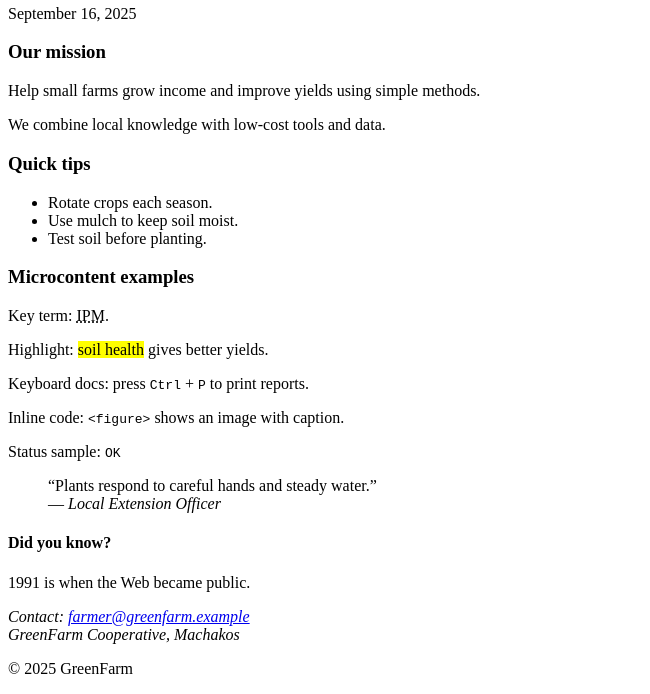
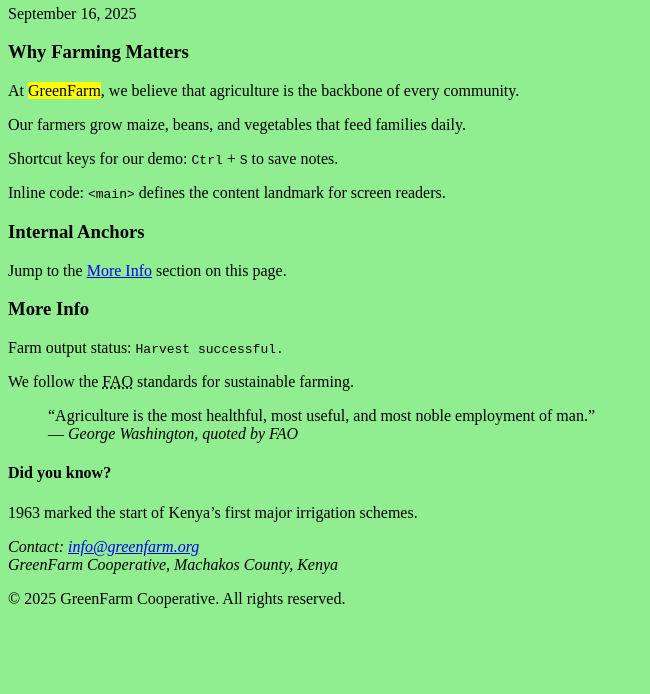
Before and after one commit to DANIELLITUNYA-CODER/html5-practical, a plain HTML site: page index.html in a window 1280 px wide. Shown: the part 240-934 px from the top of the page, without its empty margins (0-650 px from the left). After the commit the page ends 864 px from the top, so only its background shows below. Drawn offline with Linux system fonts and the light colour scheme.

Commit message:
Update index.html

```diff
--- a/index.html
+++ b/index.html
@@ -1,15 +1,14 @@
 <!doctype html>
 <html lang="en">
 <head>
-  <meta charset="utf-8">
+<meta charset="utf-8" />
 <title>GreenFarm — Home</title>
-  <meta name="description" content="GreenFarm: smallholder farming, simple tech, and best practices.">
-  <meta name="viewport" content="width=device-width, initial-scale=1">
-  <link rel="canonical" href="https://<username>.github.io/farmer-site/index.html">
+<meta name="description" content="A pure-HTML5 site about farming, irrigation, and agriculture, showing semantic elements, media, and accessibility." />
+<meta name="viewport" content="width=device-width, initial-scale=1" />
+<link rel="canonical" href="https://example.com/" />
 </head>
-<body>
+<body bgcolor="lightgreen">
 <a href="#main">Skip to content</a>
-
 <header>
   <h1>GreenFarm</h1>
   <nav aria-label="Primary">
@@ -25,54 +24,49 @@
 <main id="main">
   <article>
     <header>
-        <h2>Welcome to GreenFarm</h2>
+      <h2>Welcome</h2>
       <p><time datetime="2025-09-16">September 16, 2025</time></p>
     </header>
 
     <section>
-        <h3>Our mission</h3>
-        <p>Help small farms grow income and improve yields using simple methods.</p>
-        <p>We combine local knowledge with low-cost tools and data.</p>
+      <h3>Why Farming Matters</h3>
+      <p>At <mark>GreenFarm</mark>, we believe that agriculture is the backbone of every community.</p>
+      <p>Our farmers grow maize, beans, and vegetables that feed families daily.</p>
+      <p>Shortcut keys for our demo: <kbd>Ctrl</kbd> + <kbd>S</kbd> to save notes.</p>
+      <p>Inline code: <code>&lt;main&gt;</code> defines the content landmark for screen readers.</p>
     </section>
 
     <section>
-        <h3>Quick tips</h3>
-        <ul>
-          <li>Rotate crops each season.</li>
-          <li>Use mulch to keep soil moist.</li>
-          <li>Test soil before planting.</li>
-        </ul>
+      <h3>Internal Anchors</h3>
+      <p>Jump to the <a href="#more-info">More Info</a> section on this page.</p>
     </section>
 
     <section id="more-info">
-        <h3>Microcontent examples</h3>
-        <p>Key term: <abbr title="Integrated Pest Management">IPM</abbr>.</p>
-        <p>Highlight: <mark>soil health</mark> gives better yields.</p>
-        <p>Keyboard docs: press <kbd>Ctrl</kbd> + <kbd>P</kbd> to print reports.</p>
-        <p>Inline code: <code>&lt;figure&gt;</code> shows an image with caption.</p>
-        <p>Status sample: <samp>OK</samp></p>
-        <blockquote cite="https://example.com/farming-quote">
-          “Plants respond to careful hands and steady water.”
-          <footer>— <cite>Local Extension Officer</cite></footer>
+      <h3>More Info</h3>
+      <p>Farm output status: <samp>Harvest successful.</samp></p>
+      <p>We follow the <abbr title="Food and Agriculture Organization">FAO</abbr> standards for sustainable farming.</p>
+      <blockquote cite="https://www.fao.org/">
+        “Agriculture is the most healthful, most useful, and most noble employment of man.”
+        <footer>— <cite>George Washington, quoted by FAO</cite></footer>
       </blockquote>
     </section>
 
     <aside aria-label="Side notes">
       <h4>Did you know?</h4>
-        <p><time datetime="1991-08-06">1991</time> is when the Web became public.</p>
+      <p><time datetime="1963-01-01">1963</time> marked the start of Kenya’s first major irrigation schemes.</p>
     </aside>
 
     <footer>
       <address>
-          Contact: <a href="mailto:farmer@greenfarm.example">farmer@greenfarm.example</a><br>
-          GreenFarm Cooperative, Machakos
+        Contact: <a href="mailto:info@greenfarm.org">info@greenfarm.org</a><br>
+        GreenFarm Cooperative, Machakos County, Kenya
       </address>
     </footer>
   </article>
 </main>
 
 <footer>
-    <p>&copy; <time datetime="2025">2025</time> GreenFarm</p>
+  <p>&copy; <time datetime="2025">2025</time> GreenFarm Cooperative. All rights reserved.</p>
 </footer>
 </body>
 </html>
```
Lines whose indentation alone changed are shown as unchanged.
